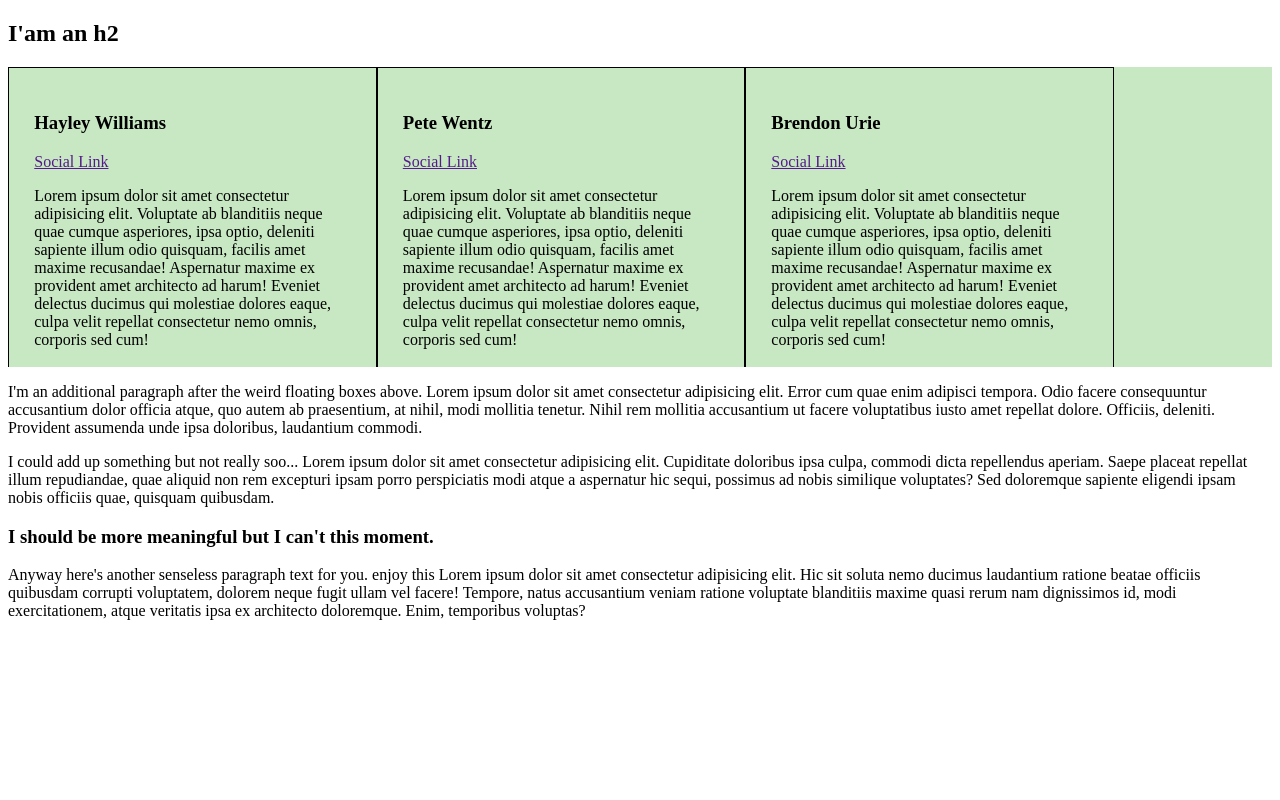
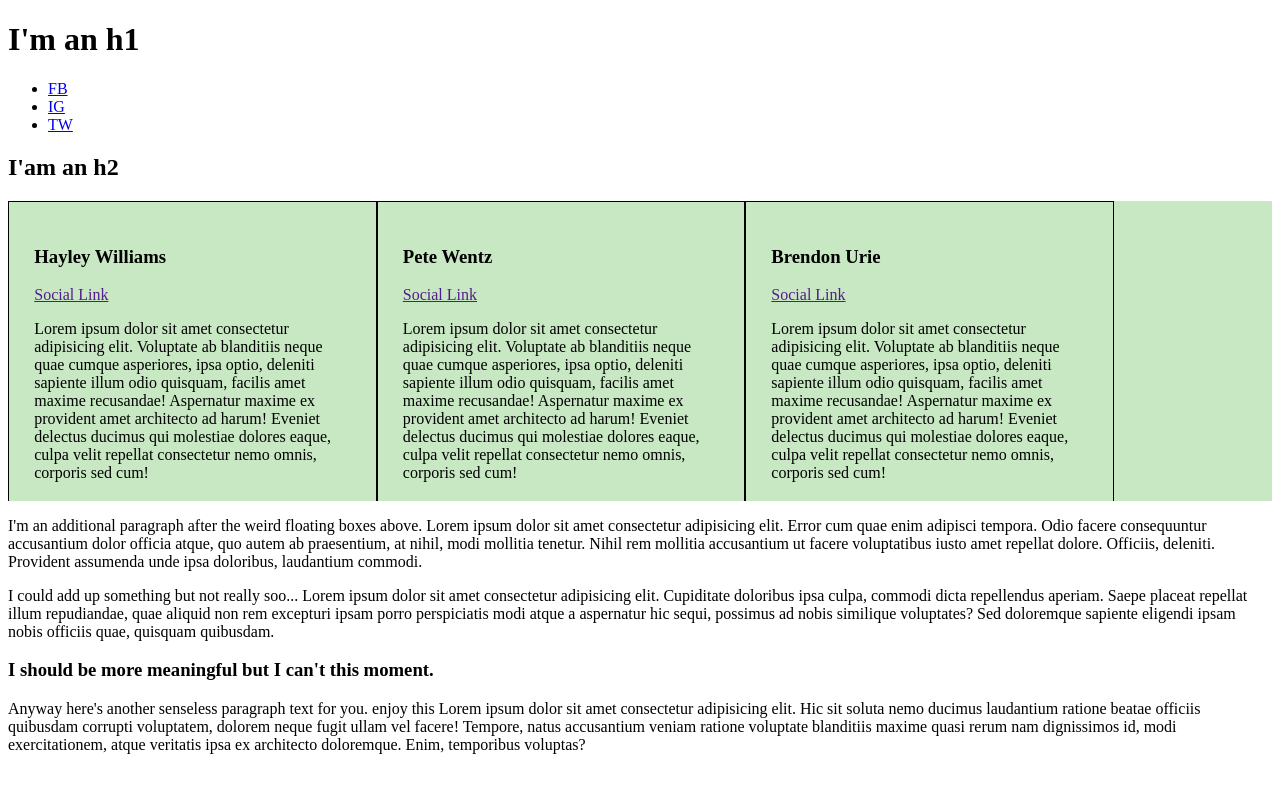
Before and after one commit to cayoooooy/Intermediate-css, a plain HTML site: page index.html in a window 1280 px wide. Drawn offline with Linux system fonts and the light colour scheme.

Commit message:
Added a social list

```diff
--- a/index.html
+++ b/index.html
@@ -9,6 +9,20 @@
 <title>Intermediate CSS</title>
 </head>
 <body>
+    <div class="full-hero hero-home">
+        <h1>I'm an h1</h1>
+        <ul clas="social-list">
+            <li>
+                <a href="https://example.com" class="social-link">FB</a>
+            </li>
+            <li>
+                <a href="https://example.com" class="social-link">IG</a>
+            </li>
+            <li>
+                <a href="https://example.com" class="social-link">TW</a>
+            </li>
+        </ul>
+    </div>
 <h2>I'am an h2</h2>
 
 <div class="bio-wrapper">
```
